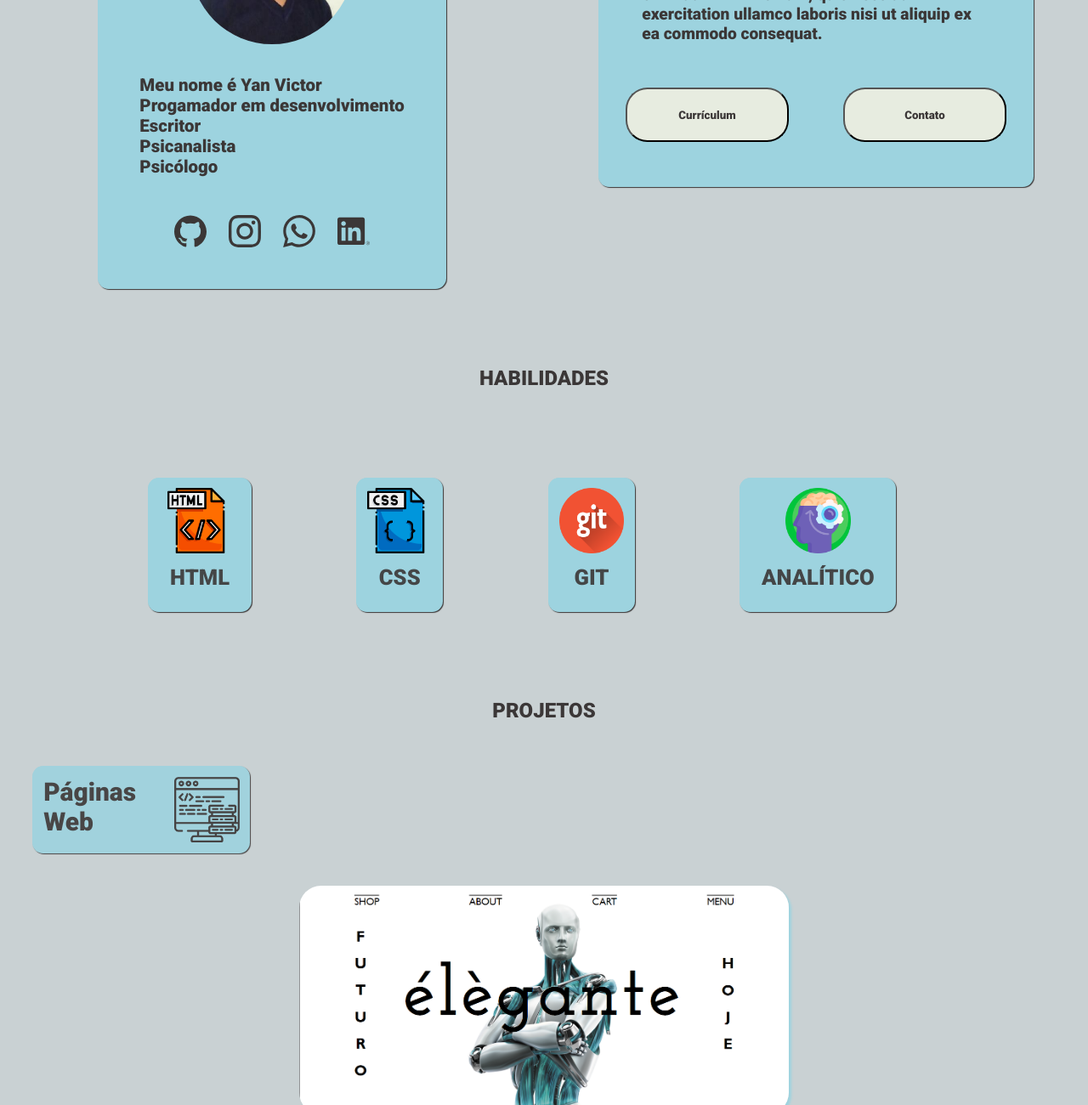
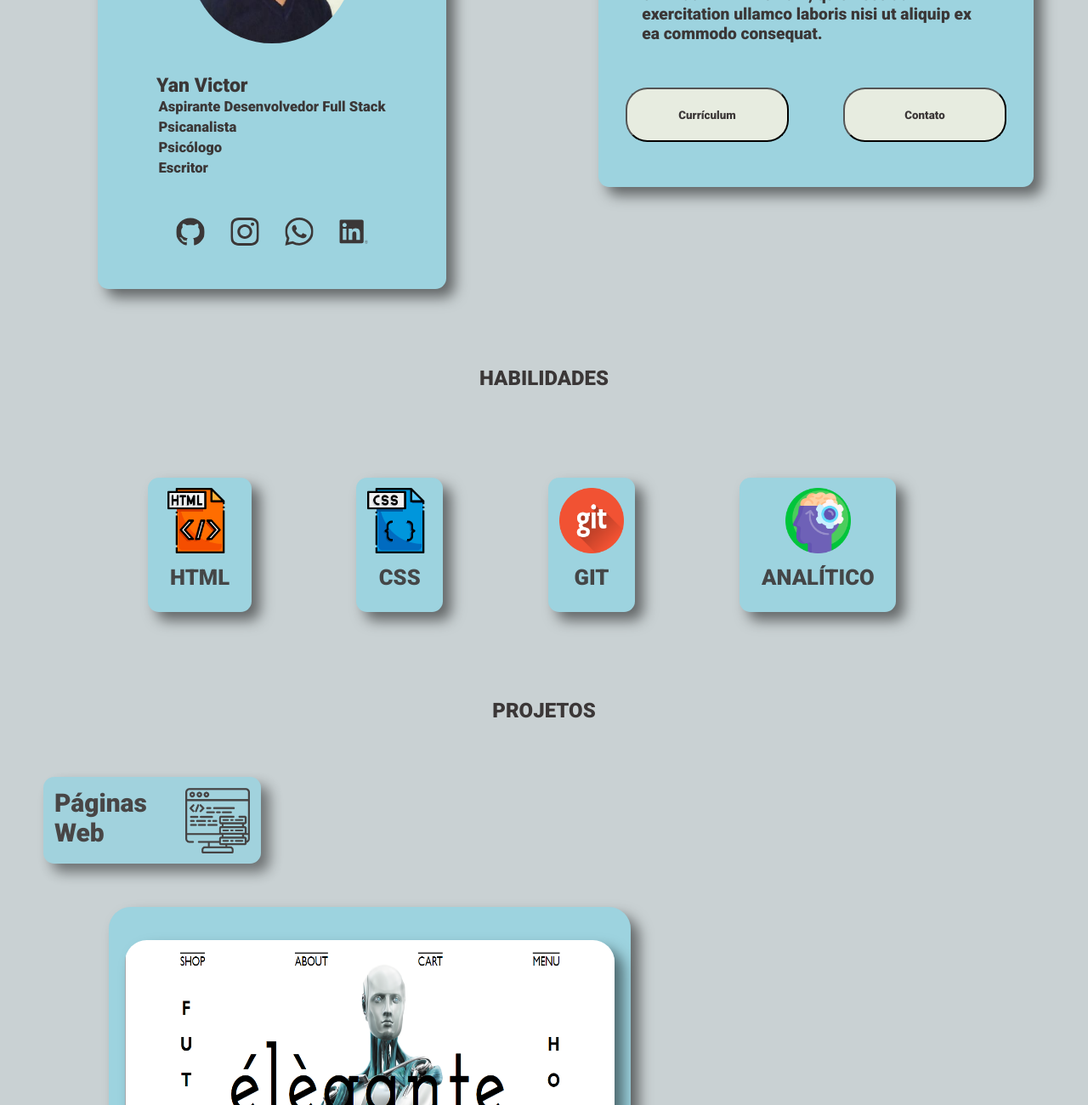
Before and after one commit to YanVictorSN/curriculum, a plain HTML site: page index.html in a window 1280 px wide. Shown: the part 420-1720 px from the top of the page at 85% size. Drawn offline with nearby package versions, Linux system fonts and the light colour scheme.

Commit message:
chore:add css style

```diff
--- a/index.html
+++ b/index.html
@@ -35,12 +35,11 @@
                 </div>
                 <div>
                     <!-- Colocar P - Distribuir -->
-                    <h1 id="name">Meu nome é Yan Victor <br>
-                        Progamador em desenvolvimento <br>
-                        Escritor <br>
-                        Psicanalista <br>
-                        Psicólogo
-                    </h1>
+                    <h1 id="name">Yan Victor</h1>
+                    <p class="functions">Aspirante Desenvolvedor Full Stack</p>
+                    <p class="functions">Psicanalista</p>
+                    <p class="functions">Psicólogo</p>
+                    <p class="functions">Escritor</p>
                 </div>
                 <div>
                     <ul class="socialmedia">
@@ -130,7 +129,7 @@
             </div>
         </div>
     </section>
-    <section id="contact">
+    <!-- <section id="contact">
         <div class="titles">
             <h2>CONTATO</h2>
         </div>
@@ -152,7 +151,7 @@
                 <button id="bntsubmit"type="submit">Enviar</button>
             </div>
         </div>
-    </section>
+    </section> -->
     <footer>
     </footer>
 </body>
--- a/style.css
+++ b/style.css
@@ -8,6 +8,7 @@ body {
     width: 100vw;
     height: 475vh;
     background-color:#c9d1d3;
+    overflow-x: hidden;
 }
 header {
     width: 100vw;
@@ -61,7 +62,7 @@ main {
     display: flex;
     align-items: center;
     justify-content: space-evenly;
-    flex-direction: column;box-shadow: 1px 1px 1px #3b3737;
+    flex-direction: column;    box-shadow: 10px 10px 1rem rgb(0 0 0 / 51%);
 }
 #mainimg {
     width: 15vw;
@@ -70,22 +71,34 @@ main {
     border-radius: 8vw;
 }
 #name {
-    font-size: 1.6vw;
+    font-size: 1.8vw;
     color: #3b3737;
     font-family: 'Roboto', sans-serif;
     font-weight: 700;
 }
+.functions {
+    font-size: 1.3vw;
+    padding: 0.3vh;
+    color: #3b3737;
+    font-family: 'Roboto', sans-serif;
+    font-weight: 600;
+}
 .socialmedia {
     display: flex;
-    list-style: none;
+    list-style: none
 }
 .socialmediaimg {
-  width: 3vw;
-  transition: 0.8 ease-in-out;
+    padding:0.2vw ;
+    width: 3vw;
+    transition: 0.8 ease-in-out;
+    border-radius: 0.3vw;
+    transition: 1s ease-in-out;
 }
 .socialmediaimg:hover {
     cursor: pointer;
+    transition: 1s ease-in-out;
     transform: scale(1.1);
+    box-shadow: 5px 5px 1rem rgba(90, 90, 90, 0.51);
 }
 /* Right Side Main */
 #rsideexhibit {
@@ -105,7 +118,7 @@ main {
     justify-content:space-evenly;
     flex-direction: column;
     background-color:#9dd3df;
-    box-shadow: 1px 1px 1px #3b3737;
+    box-shadow: 10px 10px 1rem rgb(0 0 0 / 51%);
     border-radius: 1vw;
 }
 #presentacion {
@@ -159,7 +172,7 @@ main {
 }
 .skilldivs{
     background-color: #9dd3df;
-    box-shadow: 1px 1px 1px #3b3737;
+    box-shadow: 10px 10px 1rem rgb(0 0 0 / 51%);
     display: flex;
     padding: 1vw;
     align-items: center;
@@ -182,6 +195,8 @@ main {
     width: 100vw;
     height: 180vh;
     flex-direction: column;
+    padding: 1vw;
+    gap: 4vw;
 }
 .textprojects {
     display: flex;
@@ -190,32 +205,37 @@ main {
     font-size: 2vw;
     margin-left: 3vw;
     background-color: #9dd3df;
-    box-shadow: 1px 1px 1px #3b3737;
+    box-shadow: 10px 10px 1rem rgb(0 0 0 / 51%);
     border-radius: 1vw;
     font-family: 'Roboto', sans-serif;
     color: #3b3737;
     opacity: 0.9;
-
 }
 .programing {
-    width: 100vw;
+    width: 48vw;
+    height: 70vh;
     display: flex;
     justify-content: center;
+    background-color: #9dd3df;
+    border-radius: 2vw;
+    box-shadow: 10px 10px 1rem rgb(0 0 0 / 51%);
 }
 #projectsweb {
     display: flex;
-    flex-direction: column;
+    flex-wrap: wrap;
+    flex-direction: row;
     width: 87vw;
     border-radius: 2vw;
-
+    gap: 2vw;
+    padding-left: 9vw;
 }
 .projectwebimg {
     border-radius: 2vw;
     width: 45vw;
+    height: 45vh;
     margin-top: 3vw;
     transition: 0.8s ease-in-out;
-    box-shadow: 3px 3px 3px #9dd3df;
-
+    box-shadow: 10px 10px 1rem rgb(0 0 0 / 51%);
 }
 .projectwebimg:hover {
     cursor: pointer;
@@ -234,7 +254,7 @@ main {
     height: 70vh;
     padding: 2vw;
     background-color: #9dd3df;
-    box-shadow: 1px 1px 1px #3b3737;
+    box-shadow: 10px 10px 1rem rgb(0 0 0 / 51%);
     display: flex;
     flex-direction: column;
     justify-content: center;
@@ -261,5 +281,5 @@ main {
     border-radius: 2vw;
     background-color: #e7ece0;
     text-decoration-color: #3b3737;
-    font-family:'Roboto', sans-serif; ;
+    font-family:'Roboto', sans-serif;
 }
```
